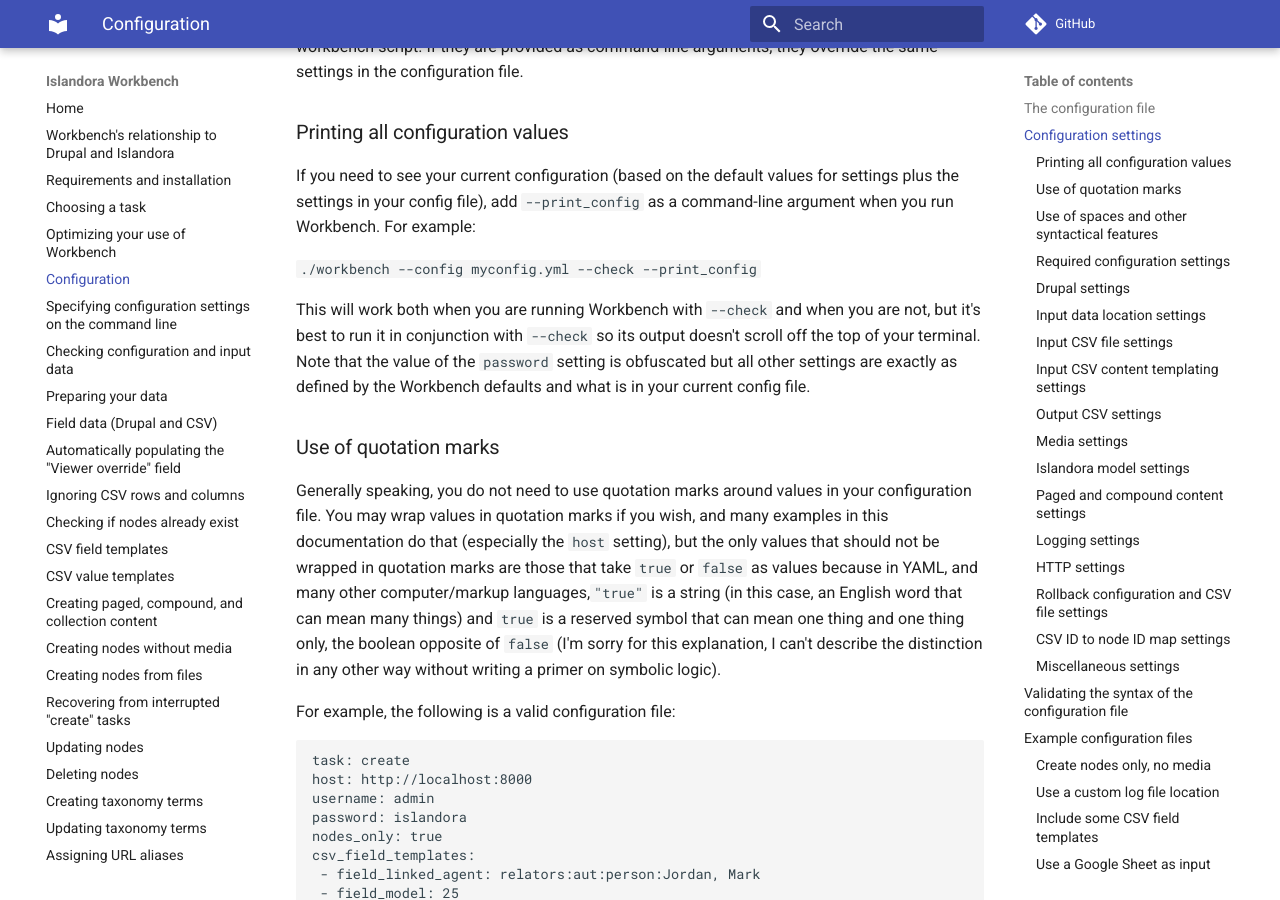
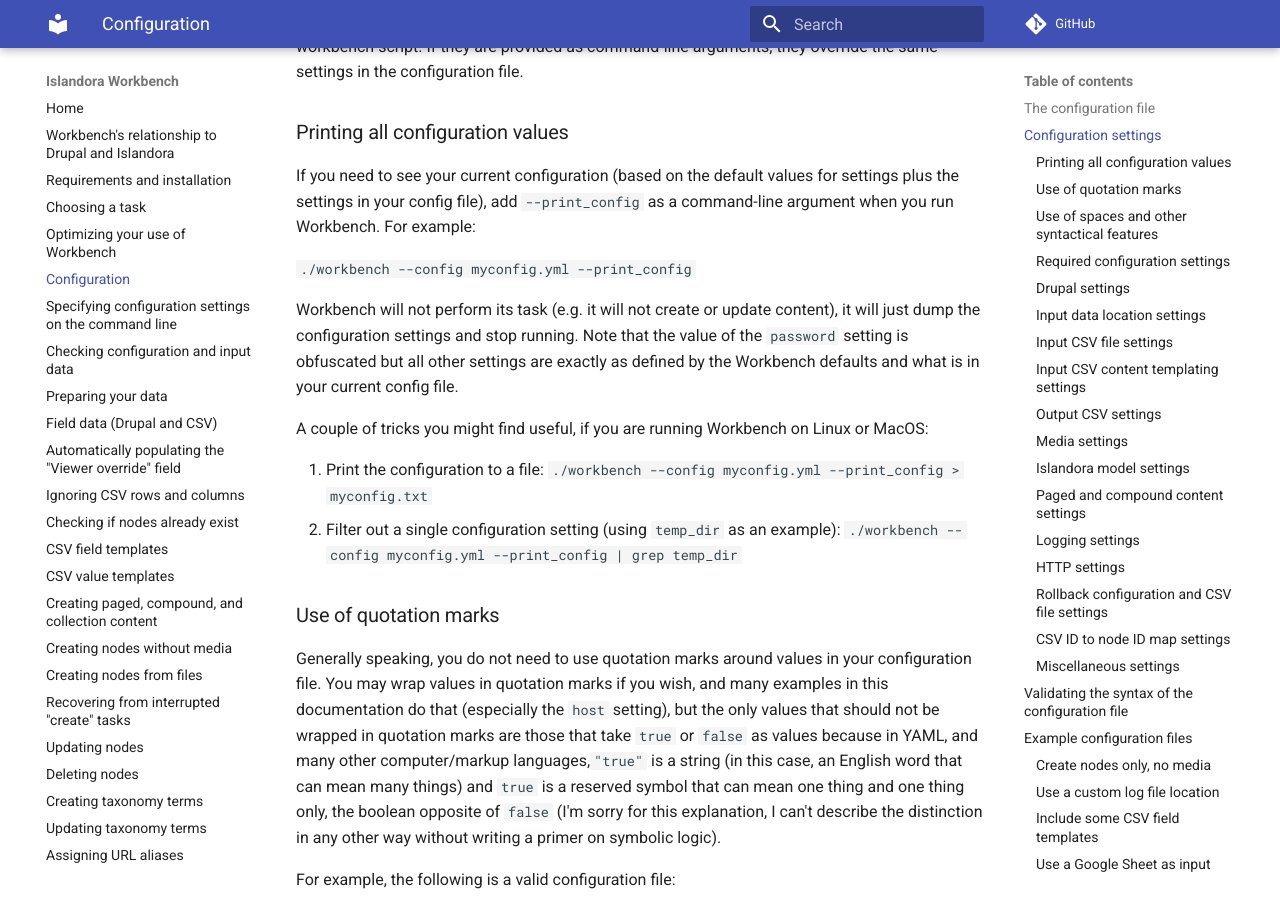
Before and after one commit to mjordan/islandora_workbench_docs, an MkDocs documentation site: the page built from docs/configuration.md, in a window 1280 px wide and 900 px high, scrolled down 740 px. Built offline with MkDocs 1.6.1 and Material for MkDocs 9.7.7, drawn with Linux system fonts in a browser that asks for light colours; comment, search, counter and statistics services are not loaded.

Commit message:
Fixed up 'printing all configuration values' section.

```diff
--- a/docs/configuration.md
+++ b/docs/configuration.md
@@ -21,9 +21,14 @@
 
 If you need to see your current configuration (based on the default values for settings plus the settings in your config file), add `--print_config` as a command-line argument when you run Workbench. For example:
 
-`./workbench --config myconfig.yml --check --print_config`
+`./workbench --config myconfig.yml --print_config`
 
-This will work both when you are running Workbench with `--check` and when you are not, but it's best to run it in conjunction with `--check` so its output doesn't scroll off the top of your terminal. Note that the value of the `password` setting is obfuscated but all other settings are exactly as defined by the Workbench defaults and what is in your current config file.
+Workbench will not perform its task (e.g. it will not create or update content), it will just dump the configuration settings and stop running. Note that the value of the `password` setting is obfuscated but all other settings are exactly as defined by the Workbench defaults and what is in your current config file.
+
+A couple of tricks you might find useful, if you are running Workbench on Linux or MacOS:
+
+1. Print the configuration to a file: `./workbench --config myconfig.yml --print_config > myconfig.txt`
+1. Filter out a single configuration setting (using `temp_dir` as an example): `./workbench --config myconfig.yml --print_config | grep temp_dir`
 
 ### Use of quotation marks
 
```
